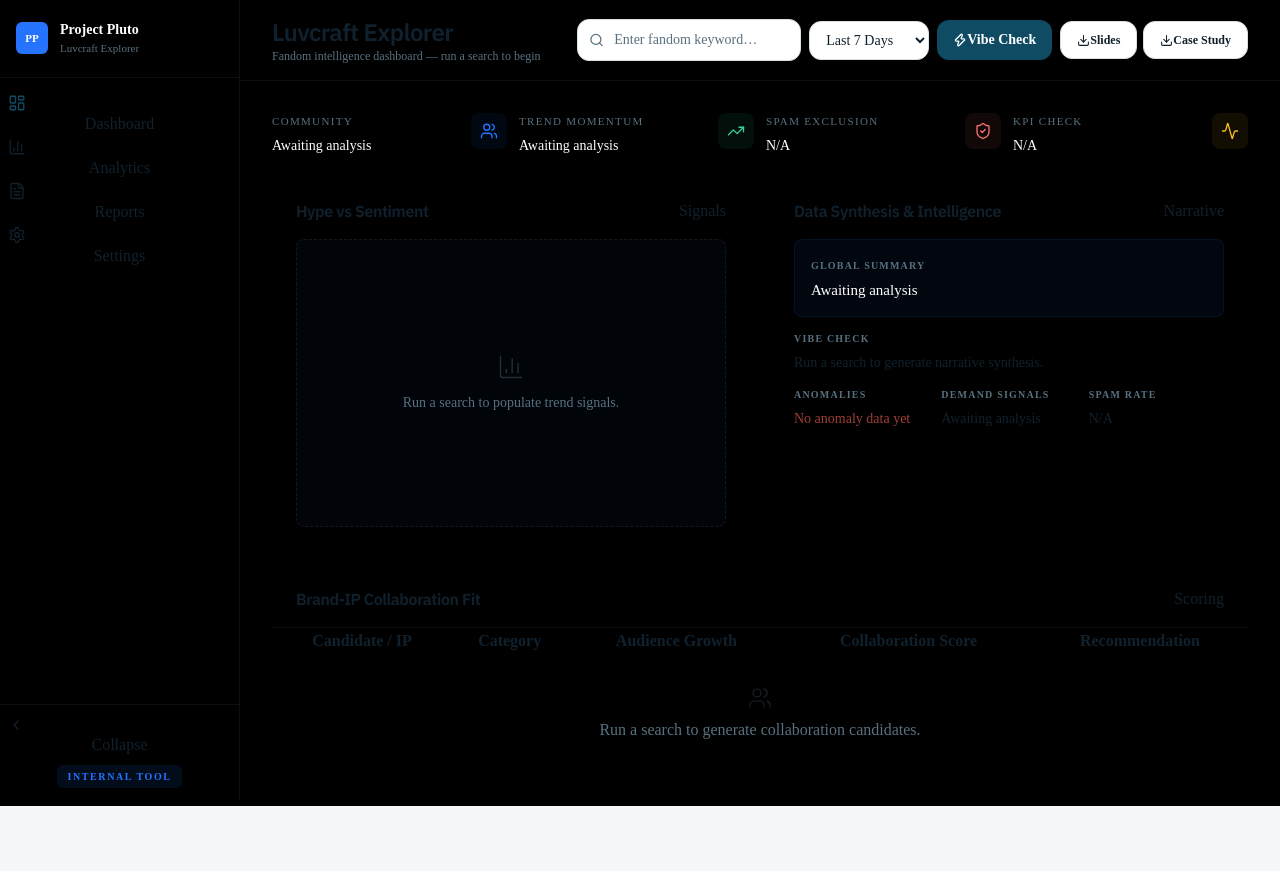
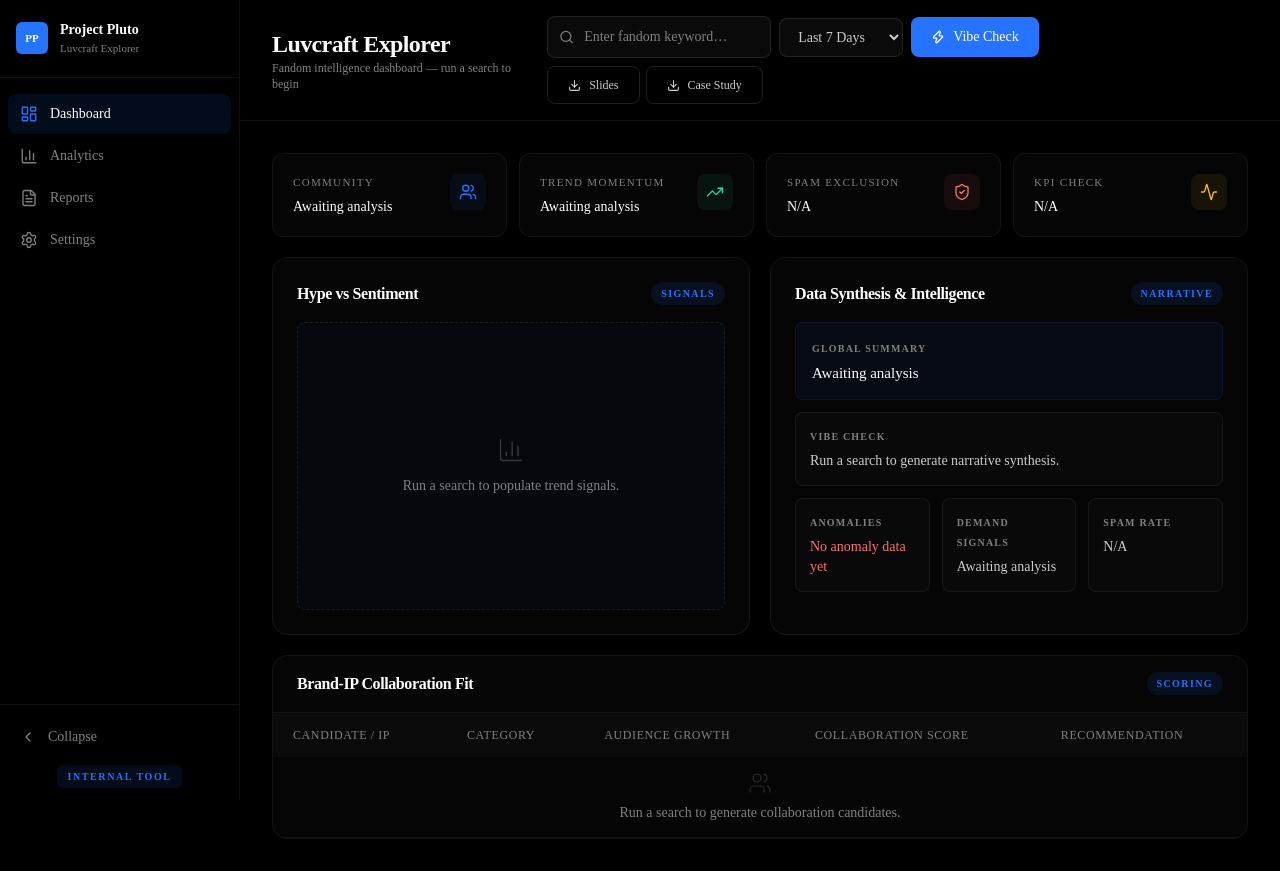
Before and after one commit to DongDuong2001/project-luvcraft, a Next.js app in the folder frontend/: page / in a window 1280 px wide. Before the commit the page ends 806 px from the top, so only its background shows below. Built offline with nearby package versions, Linux system fonts and the light colour scheme.

Commit message:
feat: add global stylesheet for base application styles

```diff
--- a/frontend/styles/globals.css
+++ b/frontend/styles/globals.css
@@ -4,68 +4,200 @@
 
 @layer base {
   :root {
-    --color-bg: #f5f7f8;
-    --color-text: #10212d;
-    --color-muted: #58707f;
-    --color-line: #d7e0e6;
-    --color-surface: #ffffff;
-    --color-accent: #0f4c64;
-    --color-accent-soft: #e4f0f4;
-    --color-success: #1f7a5b;
-    --color-danger: #9f3f34;
+    /* ── Project Pluto Brand Palette ─────────────── */
+    --color-bg: #000000;
+    --color-text: #cccccc;
+    --color-muted: #808080;
+    --color-line: rgba(255, 255, 255, 0.08);
+    --color-surface: rgba(255, 255, 255, 0.03);
+    --color-accent: #2573ff;
+    --color-accent-soft: rgba(37, 115, 255, 0.1);
+    --color-success: #34d399;
+    --color-danger: #f87171;
+    --color-sidebar: #000000;
+    --color-card-glow: rgba(37, 115, 255, 0.06);
   }
 
-  * {
-    @apply border-app-line;
+  *,
+  *::before,
+  *::after {
+    border-color: var(--color-line);
+  }
+
+  html {
+    font-family: var(--font-body), 'IBM Plex Sans', ui-sans-serif, system-ui, sans-serif;
   }
 
   body {
-    @apply bg-app-bg text-app-text font-sans antialiased;
-    background-image:
-      radial-gradient(circle at 0% 0%, rgba(15, 76, 100, 0.09), transparent 30%),
-      radial-gradient(circle at 100% 0%, rgba(31, 122, 91, 0.08), transparent 24%);
+    @apply bg-app-bg text-app-text antialiased;
+    font-family: inherit;
   }
 
-  h1,
-  h2,
-  h3 {
-    @apply font-display tracking-tight;
+  /* Force font inheritance on form elements — browsers reset these to system font */
+  button,
+  input,
+  select,
+  textarea,
+  optgroup {
+    font-family: inherit;
+  }
+
+  h1, h2, h3 {
+    font-family: inherit;
+    @apply tracking-tight text-white;
+  }
+
+  /* ── Scrollbar ─────────────────────────────────── */
+  ::-webkit-scrollbar {
+    width: 5px;
+  }
+  ::-webkit-scrollbar-track {
+    background: transparent;
+  }
+  ::-webkit-scrollbar-thumb {
+    background: rgba(255, 255, 255, 0.08);
+    border-radius: 3px;
+  }
+  ::-webkit-scrollbar-thumb:hover {
+    background: rgba(255, 255, 255, 0.14);
   }
 }
 
 @layer components {
-  .panel {
-    @apply rounded-2xl border border-app-line bg-app-surface shadow-panel;
+  /* ── Glass Panel ───────────────────────────────── */
+  .glass-panel {
+    @apply rounded-2xl border;
+    background: rgba(255, 255, 255, 0.02);
+    border-color: rgba(255, 255, 255, 0.06);
   }
 
-  .input-base {
-    @apply w-full rounded-xl border border-app-line bg-white px-3 py-2.5 text-sm text-app-text placeholder:text-app-muted focus:border-app-accent focus:outline-none focus:ring-2 focus:ring-app-accent;
+  .panel {
+    @apply glass-panel;
   }
 
+  /* ── Stat Card ─────────────────────────────────── */
+  .stat-card {
+    @apply relative overflow-hidden rounded-xl border p-5 transition-all duration-300;
+    background: rgba(255, 255, 255, 0.02);
+    border-color: rgba(255, 255, 255, 0.06);
+  }
+  .stat-card:hover {
+    border-color: rgba(37, 115, 255, 0.2);
+    background: rgba(255, 255, 255, 0.035);
+    transform: translateY(-1px);
+  }
+
+  /* ── Form Inputs ───────────────────────────────── */
+  .input-base {
+    @apply w-full rounded-lg border px-3.5 py-2.5 text-sm transition-all duration-200;
+    background: rgba(255, 255, 255, 0.04);
+    border-color: rgba(255, 255, 255, 0.1);
+    color: var(--color-text);
+  }
+  .input-base::placeholder {
+    color: var(--color-muted);
+  }
+  .input-base:focus {
+    outline: none;
+    border-color: var(--color-accent);
+    box-shadow: 0 0 0 2px rgba(37, 115, 255, 0.15);
+    background: rgba(255, 255, 255, 0.06);
+  }
+
+  /* ── Buttons ───────────────────────────────────── */
   .btn {
-    @apply inline-flex items-center justify-center rounded-xl px-4 py-2.5 text-sm font-semibold transition focus:outline-none focus:ring-2 focus:ring-offset-1;
+    @apply inline-flex items-center justify-center gap-2 px-5 py-2.5 text-sm font-medium transition-all duration-200 focus:outline-none;
   }
 
   .btn-primary {
-    @apply btn bg-app-accent text-white hover:brightness-110 focus:ring-app-accent disabled:cursor-not-allowed disabled:opacity-60;
+    @apply btn rounded-lg text-white;
+    background: var(--color-accent);
+  }
+  .btn-primary:hover {
+    background: #3d85ff;
+  }
+  .btn-primary:active {
+    background: #1a63e6;
+  }
+  .btn-primary:disabled {
+    @apply cursor-not-allowed opacity-40;
   }
 
   .btn-subtle {
-    @apply btn border border-app-line bg-white text-app-text hover:bg-app-accent-soft focus:ring-app-accent;
+    @apply btn rounded-lg border text-app-text;
+    background: transparent;
+    border-color: rgba(255, 255, 255, 0.12);
+  }
+  .btn-subtle:hover {
+    background: rgba(255, 255, 255, 0.05);
+    border-color: rgba(255, 255, 255, 0.2);
+  }
+
+  /* ── Sidebar ───────────────────────────────────── */
+  .sidebar-item {
+    @apply flex items-center gap-3 rounded-lg px-3 py-2.5 text-sm font-medium transition-all duration-150;
+    color: var(--color-muted);
+  }
+  .sidebar-item:hover {
+    color: var(--color-text);
+    background: rgba(255, 255, 255, 0.04);
+  }
+  .sidebar-item.active {
+    color: #ffffff;
+    background: rgba(37, 115, 255, 0.1);
+  }
+  .sidebar-item.active .sidebar-icon {
+    color: var(--color-accent);
+  }
+
+  /* ── Table ─────────────────────────────────────── */
+  .table-dark thead {
+    background: rgba(255, 255, 255, 0.02);
+  }
+  .table-dark thead th {
+    @apply px-5 py-3.5 text-left text-xs font-medium uppercase tracking-wider;
+    color: var(--color-muted);
+  }
+  .table-dark tbody tr {
+    @apply transition-colors duration-150;
+    border-bottom: 1px solid rgba(255, 255, 255, 0.04);
+  }
+  .table-dark tbody tr:hover {
+    background: rgba(37, 115, 255, 0.04);
+  }
+  .table-dark tbody td {
+    @apply px-5 py-3.5 text-sm;
+  }
+
+  /* ── Badges ────────────────────────────────────── */
+  .section-badge {
+    @apply rounded-full px-2.5 py-1 text-[10px] font-semibold uppercase tracking-[0.14em];
+    background: rgba(37, 115, 255, 0.1);
+    color: var(--color-accent);
+  }
+
+  /* ── Narrative Card ────────────────────────────── */
+  .narrative-card {
+    @apply rounded-lg border p-3.5 transition-all duration-150;
+    background: rgba(255, 255, 255, 0.02);
+    border-color: rgba(255, 255, 255, 0.06);
+  }
+  .narrative-card:hover {
+    background: rgba(255, 255, 255, 0.04);
+    border-color: rgba(255, 255, 255, 0.1);
   }
 }
 
 @layer utilities {
   .fade-rise {
-    animation: fade-rise 420ms ease-out both;
+    animation: fade-rise 400ms ease-out both;
   }
 
   @keyframes fade-rise {
     from {
       opacity: 0;
-      transform: translateY(8px);
+      transform: translateY(6px);
     }
-
     to {
       opacity: 1;
       transform: translateY(0);
```
